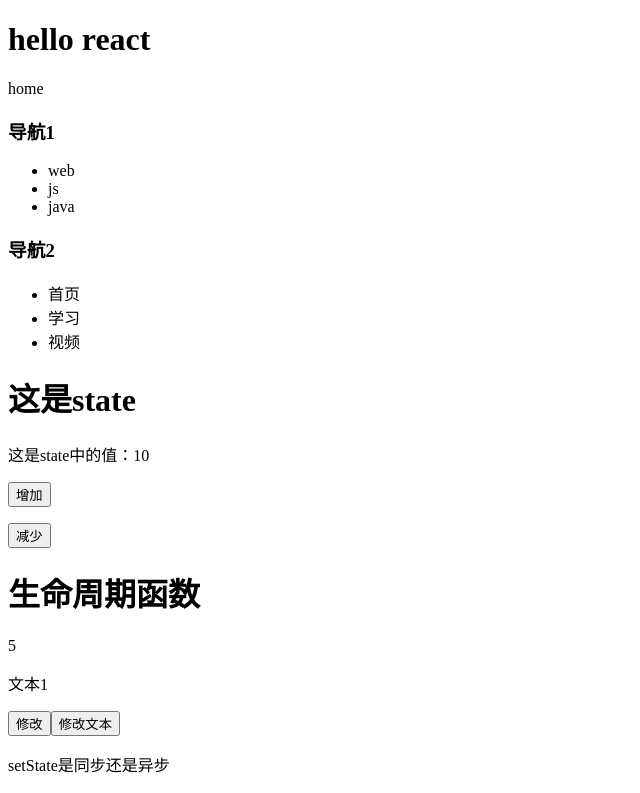
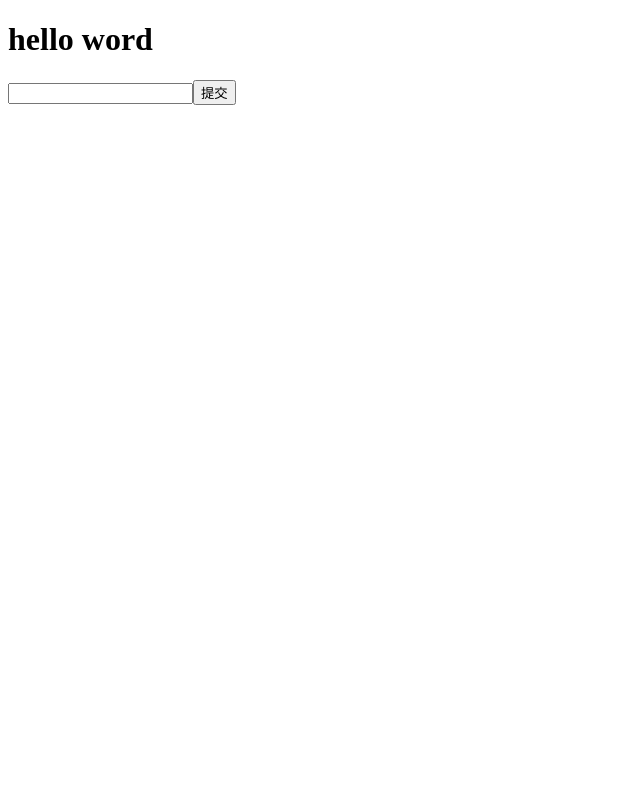
Before and after one commit to z3718l/react-test-app, a React (Create React App) app: page / in a window 1280 px wide. Shown: the top 793 px of the page, without its empty margins (0-640 px from the left). Built offline with nearby package versions, Linux system fonts and the light colour scheme.

Commit message:
feat(表单): 受控表单获取数据

```diff
--- a/src/app.jsx
+++ b/src/app.jsx
@@ -1,11 +1,13 @@
 // 用类的形式创建组件,还有hook形式
 import React from 'react'
-import Home from './home.jsx'
-import MyNav from './myNav.jsx'
-import ComponentLife from './compnentLife.jsx'
-import SetStateDemo from './setStateDemo.jsx'
-import StateComponent from './stateComponent.jsx'
-import IfDemo from './ifDemo.jsx'
+// import Home from './home.jsx'
+// import MyNav from './myNav.jsx'
+// import ComponentLife from './compnentLife.jsx'
+// import SetStateDemo from './setStateDemo.jsx'
+// import StateComponent from './stateComponent.jsx'
+// import IfDemo from './ifDemo.jsx'
+
+import NewForm from './newForm.jsx'
 class App extends React.Component{
     constructor() {
         super()
@@ -22,19 +24,20 @@ class App extends React.Component{
     // 渲染函数
     render() {
         // 在render函数中定义变量
-        const nav1 = ['web', 'js', 'java']
-        const nav2 = ['首页', '学习', '视频']
+        // const nav1 = ['web', 'js', 'java']
+        // const nav2 = ['首页', '学习', '视频']
         return (
             <div>
-                <h1>hello react</h1>
-                <Home/>
+                <h1>hello word</h1>
+                {/* <Home/>
                 <MyNav nav = { nav1 } title="导航1"/>
                 <MyNav nav = { nav2 } title="导航2"/>
                 <StateComponent/>
                 <ComponentLife titleText={ this.state.titleText } clickHandlers={this.clickHandler}/>
-                <SetStateDemo/>
+                <SetStateDemo/> */}
                 {/* <button onClick={this.clickHandler}>修改文本</button> */}
-                <IfDemo/>
+                {/* <IfDemo/> */}
+                <NewForm/>
             </div>
         )
     }
--- /dev/null
+++ b/src/newForm.jsx
@@ -0,0 +1,25 @@
+import React from 'react'
+export default class NewForm extends React.Component{
+    constructor() {
+        super()
+        this.state = {
+            value: ''
+        }
+    }
+    // 提交表单
+    handleSubmit = (event) => {
+        event.preventDefault(); // 阻止默认提交事件
+        console.log(this.state.value)
+    }
+    changeHandler = (event) => {
+        this.setState({value: event.target.value})
+    }
+    render () {
+        return (
+            <form onSubmit={this.handleSubmit}>
+                <input type="text" value={ this.state.value } onChange={ this.changeHandler }/>
+                <input type="submit" value="提交"/>
+            </form>
+        )
+    }
+}
```
Also changed, not shown: 1 other file (tests, documents, lock files or other folders).
